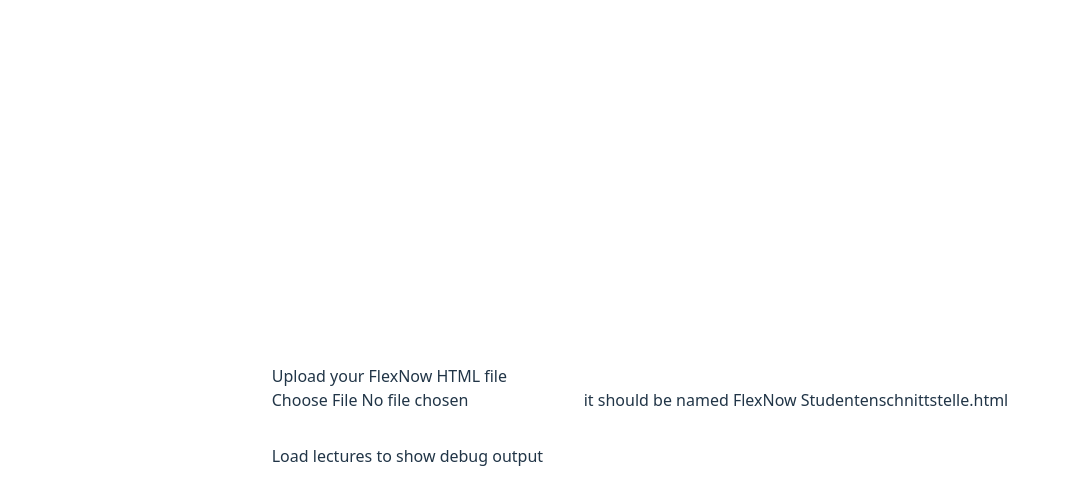
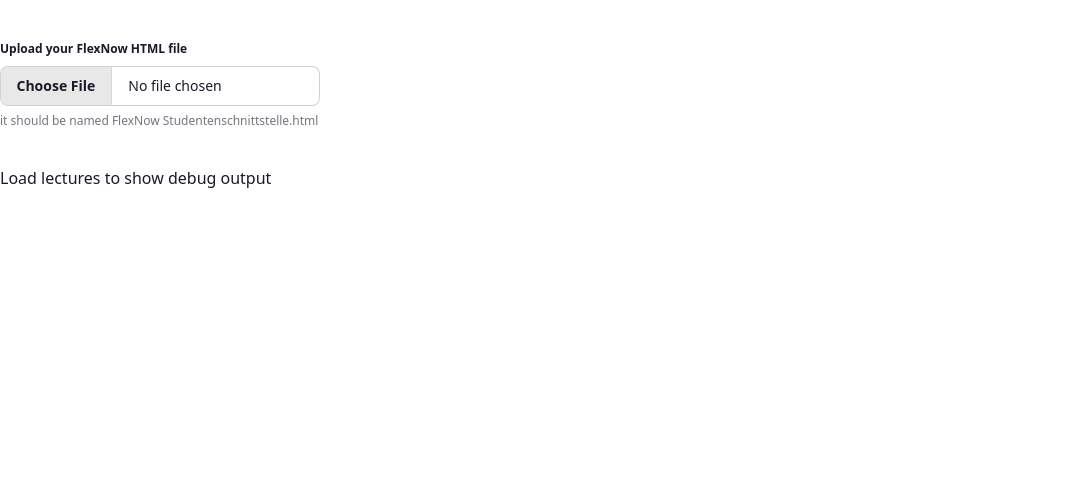
Before and after one commit to maxschipper/flexnow-stats-visualizer, a Vue app: page / in a window 1280 px wide. Shown: the top 504 px of the page, without its empty margins (0-1070 px from the left). Built offline with nearby package versions, Linux system fonts and the light colour scheme.

Commit message:
feat(css): add daisyui

```diff
--- a/package.json
+++ b/package.json
@@ -19,6 +19,7 @@
     "@types/node": "^24.10.1",
     "@vitejs/plugin-vue": "^6.0.1",
     "@vue/tsconfig": "^0.8.1",
+    "daisyui": "^5.5.14",
     "tailwindcss": "^4.1.18",
     "typescript": "~5.9.3",
     "vite": "^7.2.4",
--- a/src/style.css
+++ b/src/style.css
@@ -1,81 +1,66 @@
 @import "tailwindcss";
+@plugin "daisyui";
 
-:root {
-    font-family: system-ui, Avenir, Helvetica, Arial, sans-serif;
-    line-height: 1.5;
-    font-weight: 400;
-
-    color-scheme: light dark;
-    color: rgba(255, 255, 255, 0.87);
-    background-color: #242424;
-
-    font-synthesis: none;
-    text-rendering: optimizeLegibility;
-    -webkit-font-smoothing: antialiased;
-    -moz-osx-font-smoothing: grayscale;
+@plugin "daisyui/theme" {
+    name: "business";
+    default: false;
+    prefersdark: true;
+    color-scheme: "dark";
+    --radius-selector: 0.25rem; /* 0.25rem oder 0.5rem */
+    --radius-field: 0.5rem; /* 0.5rem oder 1rem */
+    --radius-box: 1rem;
+    --size-selector: 0.25rem;
+    --size-field: 0.25rem;
+    --border: 1.5px;
+    --depth: 0;
+    --noise: 0;
 }
 
-a {
-    font-weight: 500;
-    color: #646cff;
-    text-decoration: inherit;
-}
-a:hover {
-    color: #535bf2;
+@plugin "daisyui/theme" {
+    name: "corporate";
+    default: true;
+    color-scheme: "light";
+    --radius-selector: 0.25rem; /* 0.25rem oder 0.5rem */
+    --radius-field: 0.5rem; /* 0.5rem oder 1rem */
+    --radius-box: 1rem;
+    --size-selector: 0.25rem;
+    --size-field: 0.25rem;
+    --border: 1.5px;
+    --depth: 0;
+    --noise: 0;
 }
 
-body {
-    margin: 0;
-    display: flex;
-    place-items: center;
-    min-width: 320px;
-    min-height: 100vh;
+@plugin "daisyui/theme" {
+    name: "green";
+    default: false;
+    prefersdark: false;
+    color-scheme: "light";
+    --color-base-100: oklch(97% 0.021 166.113);
+    --color-base-200: oklch(95% 0.052 163.051);
+    --color-base-300: oklch(90% 0.093 164.15);
+    --color-base-content: oklch(37% 0.077 168.94);
+    --color-primary: oklch(80% 0.114 19.571);
+    --color-primary-content: oklch(25% 0.092 26.042);
+    --color-secondary: oklch(80% 0.105 251.813);
+    --color-secondary-content: oklch(28% 0.091 267.935);
+    --color-accent: oklch(0% 0 0);
+    --color-accent-content: oklch(100% 0 0);
+    --color-neutral: oklch(37% 0.077 168.94);
+    --color-neutral-content: oklch(97% 0.021 166.113);
+    --color-info: oklch(70% 0.165 254.624);
+    --color-info-content: oklch(28% 0.091 267.935);
+    --color-success: oklch(77% 0.152 181.912);
+    --color-success-content: oklch(27% 0.046 192.524);
+    --color-warning: oklch(82% 0.189 84.429);
+    --color-warning-content: oklch(27% 0.077 45.635);
+    --color-error: oklch(70% 0.191 22.216);
+    --color-error-content: oklch(25% 0.092 26.042);
+    --radius-selector: 0.5rem;
+    --radius-field: 2rem;
+    --radius-box: 0.25rem;
+    --size-selector: 0.25rem;
+    --size-field: 0.25rem;
+    --border: 1.5px;
+    --depth: 1;
+    --noise: 1;
 }
-
-h1 {
-    font-size: 3.2em;
-    line-height: 1.1;
-}
-
-button {
-    border-radius: 8px;
-    border: 1px solid transparent;
-    padding: 0.6em 1.2em;
-    font-size: 1em;
-    font-weight: 500;
-    font-family: inherit;
-    background-color: #1a1a1a;
-    cursor: pointer;
-    transition: border-color 0.25s;
-}
-button:hover {
-    border-color: #646cff;
-}
-button:focus,
-button:focus-visible {
-    outline: 4px auto -webkit-focus-ring-color;
-}
-
-.card {
-    padding: 2em;
-}
-
-#app {
-    max-width: 1280px;
-    margin: 0 auto;
-    padding: 2rem;
-    /*text-align: center;*/
-}
-
-@media (prefers-color-scheme: light) {
-    :root {
-        color: #213547;
-        background-color: #ffffff;
-    }
-    a:hover {
-        color: #747bff;
-    }
-    button {
-        background-color: #f9f9f9;
-    }
-}
```
Also changed, not shown: 1 other file (tests, documents, lock files or other folders).
